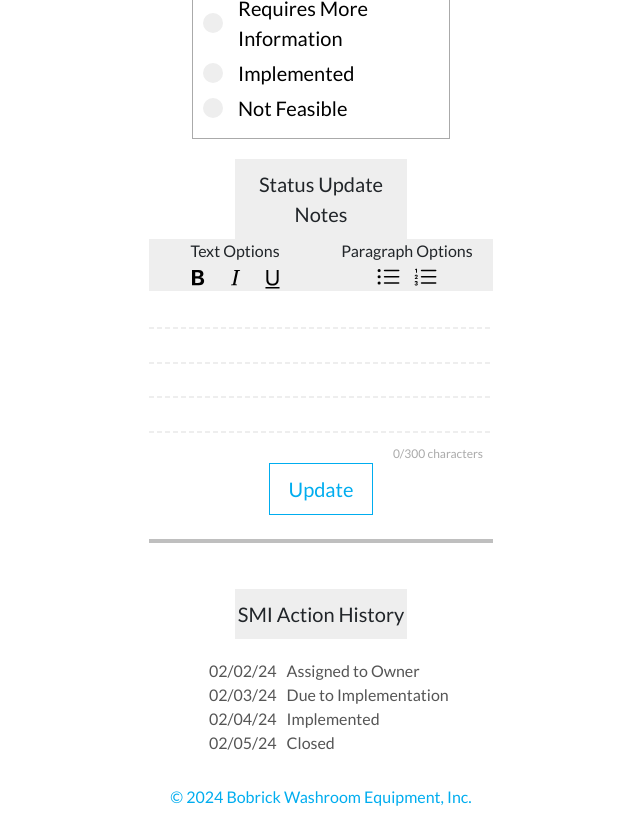
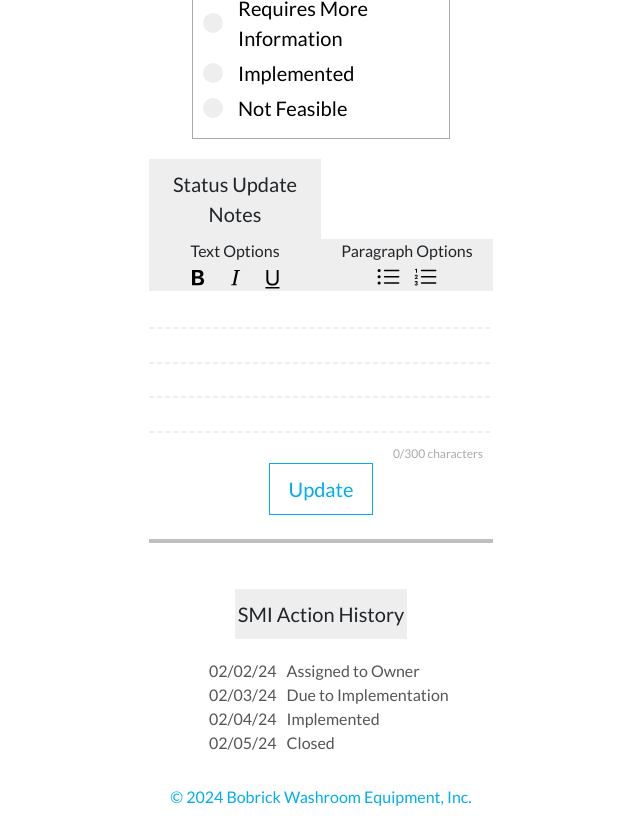
Before and after one commit to jpbrla/Smi, a React (Create React App) app: page /statusreport in a window 1280 px wide. Shown: the part 1400-2219 px from the top of the page, without its empty margins (319-959 px from the left). Built offline with nearby package versions, Linux system fonts and the light colour scheme.

Commit message:
Update index.js

```diff
--- a/src/pages/status_report/index.js
+++ b/src/pages/status_report/index.js
@@ -125,8 +125,9 @@ const StatusReportPage = () => {
                         }
                     </ul>
                 </div>
+
+                <div className={"w-100" + (stageUpdateNote==="" ? " border-red" : " border-green")}>
                 <p className="w-50 py-10 bg-lightgrey text-center fs-20 mt-20">Status Update Notes</p>
-                <div className={"w-100" + (stageUpdateNote==="" ? " border-red" : " border-green")}>
                     <div className="d-flex bg-lightgrey">
                         <div className="d-flex flex-column align-items-center w-50">
                             <p className="fs-16">Text Options</p>
```
